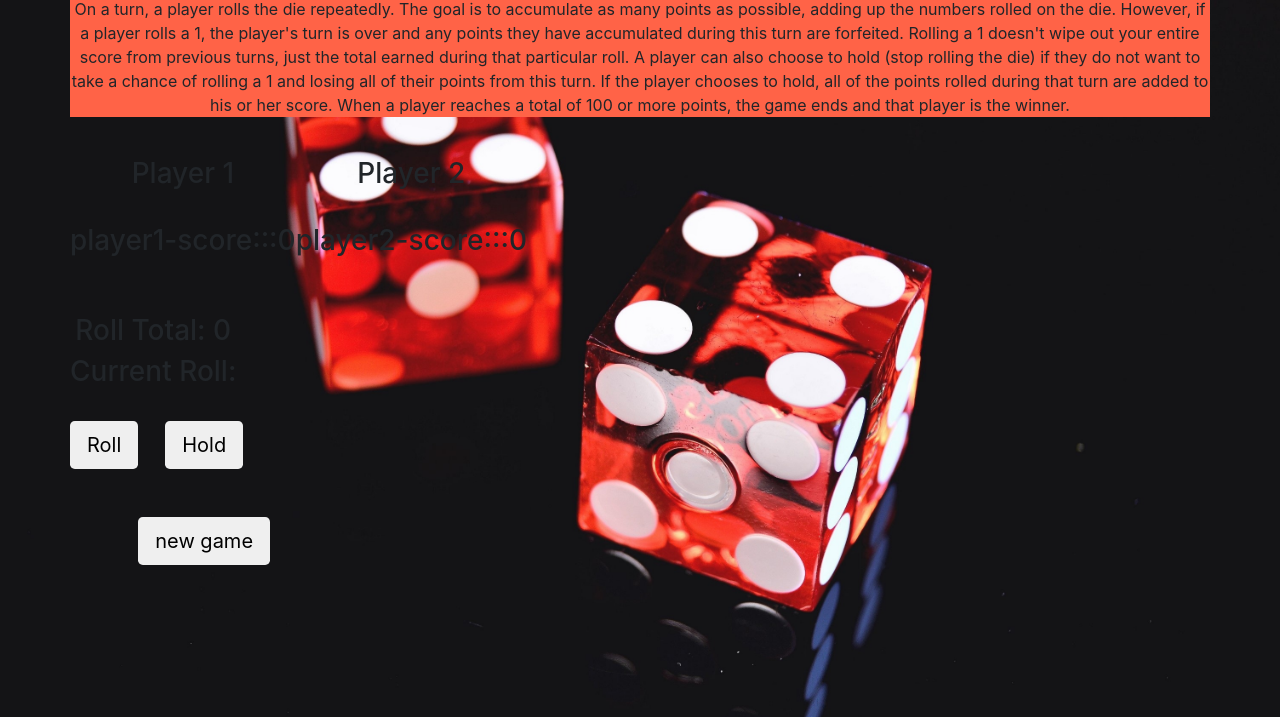
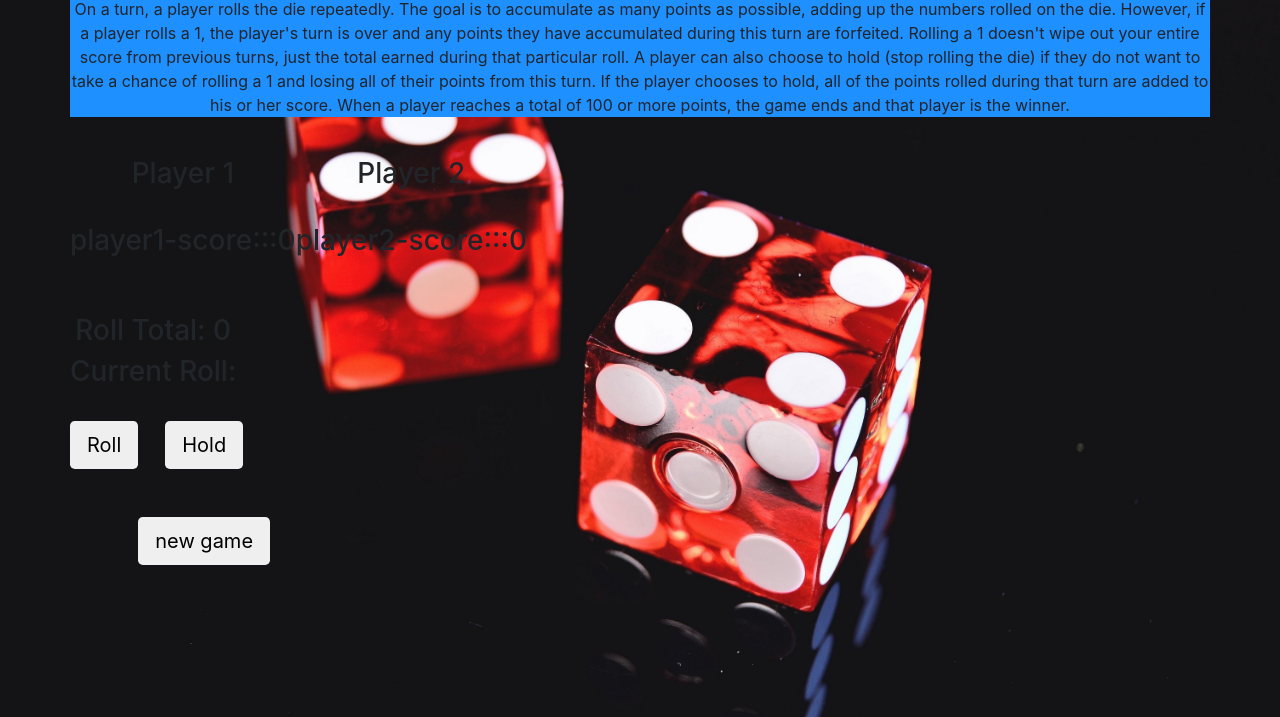
Before and after one commit to Le07ah57532538/pig-dice, a plain HTML site: page index.html in a window 1280 px wide. Shown: the part 83-800 px from the top of the page. Drawn offline with nearby package versions, Linux system fonts and the light colour scheme; a web font is replaced by a local one.

Commit message:
Add blue colour to a paragraph

```diff
--- a/index.html
+++ b/index.html
@@ -26,7 +26,7 @@
 
   <div class="row">
     <div class="col-xs-10 col-xs-offset-1 text-center">
-      <p style="background-color:Tomato;">
+      <p style="background-color:DodgerBlue;">
        On a turn, a player rolls the die repeatedly. The goal is to accumulate as many points as possible, adding up the numbers rolled on the die. However, if a player rolls a 1, the player's turn is over and any points they have accumulated during this turn are forfeited. Rolling a 1 doesn't wipe out your entire score from previous turns, just the total earned during that particular roll.
 
  A player can also choose to hold (stop rolling the die) if they do not want to take a chance of rolling a 1 and losing all of their points from this turn. If the player chooses to hold, all of the points rolled during that turn are added to his or her score.
```
